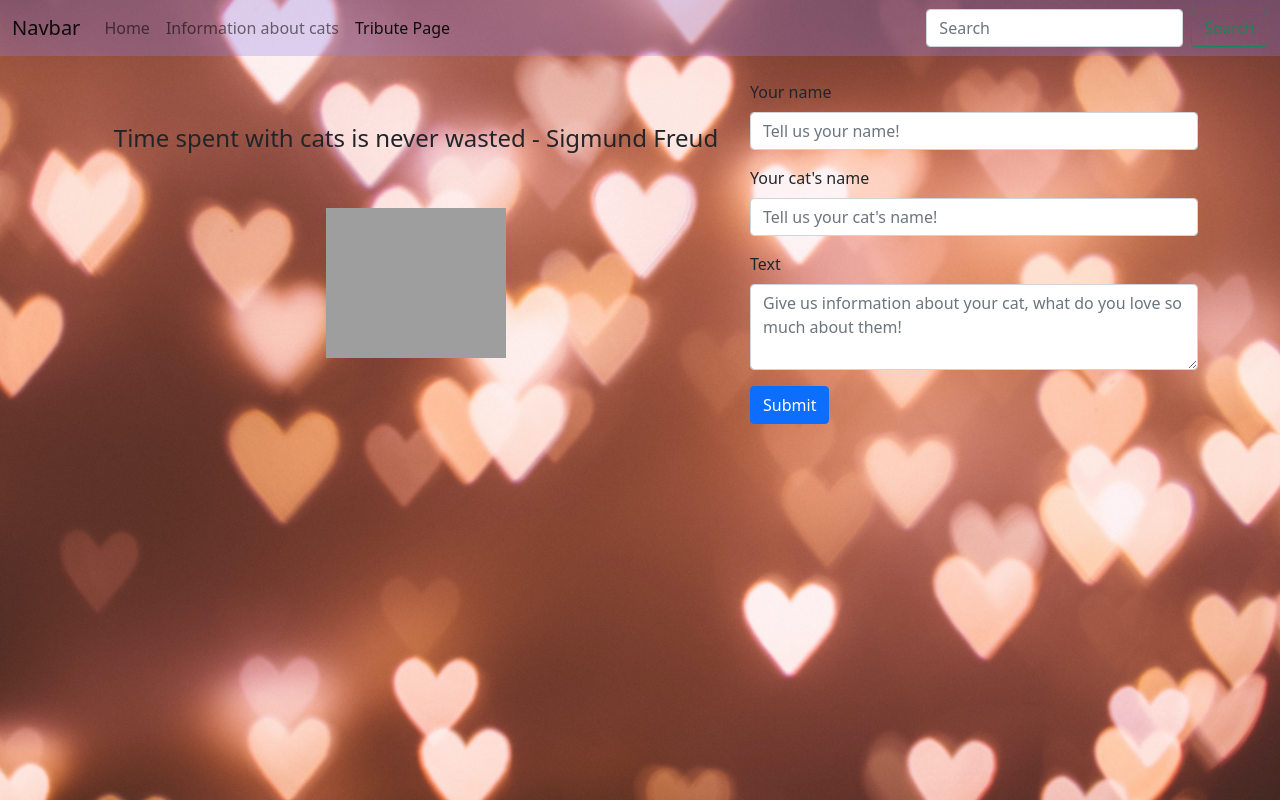
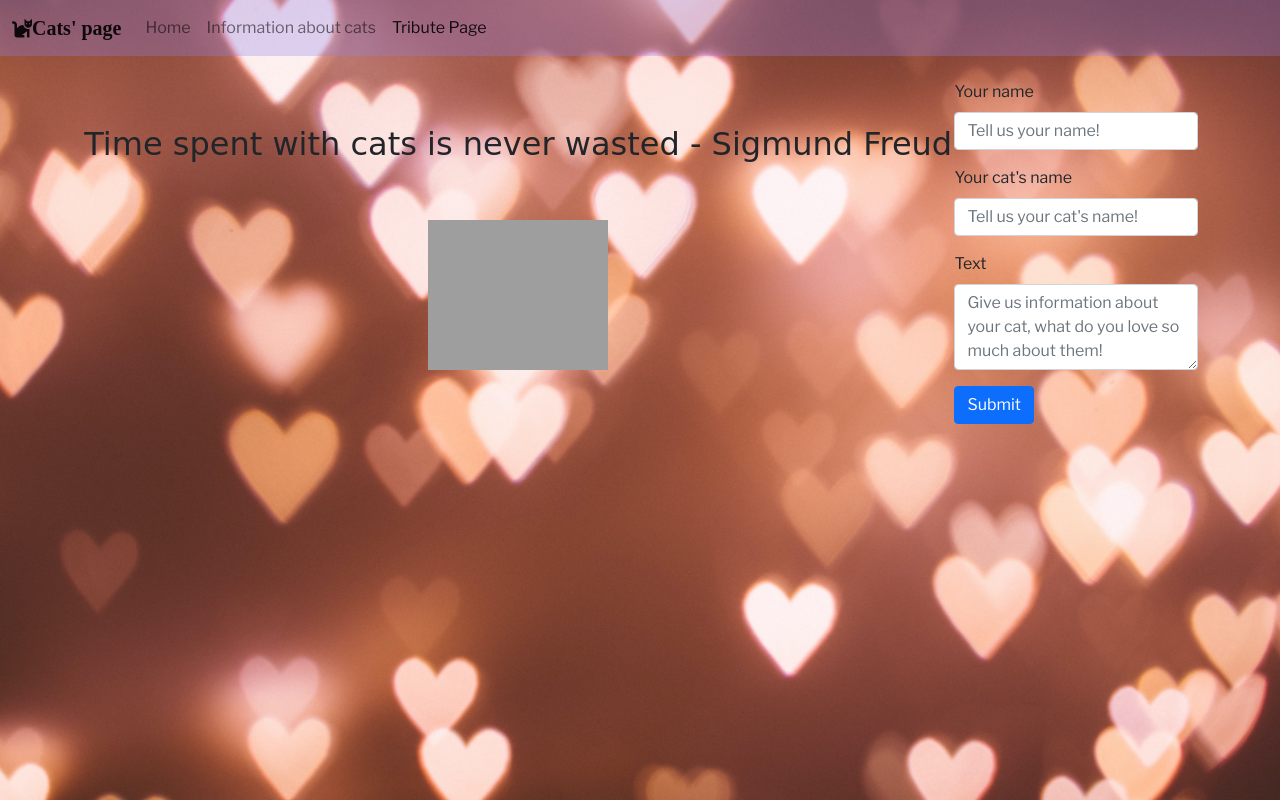
Before and after one commit to danielabrailo/Hackathon1, a plain HTML site: page tribute.html in a window 1280 px wide. Drawn offline with nearby package versions, Linux system fonts and the light colour scheme; grey boxes are pictures that could not be loaded; a web font is replaced by a local one.

Commit message:
updates styles

```diff
--- a/info-style.css
+++ b/info-style.css
@@ -1,3 +1,7 @@
+* {
+  font-family: "Libre Franklin", sans-serif;
+}
+
 .navbar {
   background-color: rgb(245, 179, 191);
 }
@@ -11,8 +15,9 @@ body {
 }
 
 .container {
-  padding-top: 20vh;
+  padding-top: 25vh;
   height: 50vh;
+  width: 100vh;
   display: flex;
   align-items: center;
   justify-content: center;
--- a/script.js
+++ b/script.js
@@ -1,3 +1,4 @@
+// Changing the background image
 let backImg = document.getElementById("backImg");
 let imgBtn = document.getElementById("imgBtn");
 
@@ -17,6 +18,7 @@ function changeBackground() {
     backImg.style = backImages[Math.floor(Math.random()*backImages.length)];
 }
 
+// Changing the style of the button
 
 function changeColor() {
     imgBtn.style.backgroundColor = "red";
--- a/style.css
+++ b/style.css
@@ -1,3 +1,7 @@
+* {
+  font-family: "Libre Franklin", sans-serif;
+}
+
 .navbar {
   background-color: rgb(245, 179, 191);
 }
--- a/tribute-style.css
+++ b/tribute-style.css
@@ -1,3 +1,13 @@
+* {
+  font-family: "Libre Franklin", sans-serif;
+}
+
+#quote {
+  font-family: "Style Script", cursive;
+  font-size: 4vh;
+  text-align: center;
+}
+
 .navbar {
   background-color: rgba(147, 131, 235, 0.3);
 }
--- a/tribute.html
+++ b/tribute.html
@@ -3,6 +3,13 @@
 <head>
     <link rel="stylesheet" type="text/css" href="tribute-style.css">
     <link href="https://cdn.jsdelivr.net/npm/bootstrap@5.0.2/dist/css/bootstrap.min.css" rel="stylesheet" integrity="sha384-EVSTQN3/azprG1Anm3QDgpJLIm9Nao0Yz1ztcQTwFspd3yD65VohhpuuCOmLASjC" crossorigin="anonymous">
+    <link rel="stylesheet" href="https://cdnjs.cloudflare.com/ajax/libs/font-awesome/5.15.3/css/all.min.css">
+    <link rel="preconnect" href="https://fonts.googleapis.com">
+    <link rel="preconnect" href="https://fonts.gstatic.com" crossorigin>
+    <link rel="preconnect" href="https://fonts.googleapis.com">
+    <link rel="preconnect" href="https://fonts.gstatic.com" crossorigin>
+    <link href="https://fonts.googleapis.com/css2?family=Libre+Franklin&display=swap" rel="stylesheet">
+    <link href="https://fonts.googleapis.com/css2?family=Style+Script&display=swap" rel="stylesheet">
 
     <title>Tribute</title>
 </head>
@@ -11,7 +18,7 @@
   <!-- Navbar -->
     <nav class="navbar fixed-top navbar-expand-lg navbar-light";">
         <div class="container-fluid">
-          <a class="navbar-brand" href="#">Navbar</a>
+          <a class="navbar-brand" href="index.html"> <i class="fas fa-cat">Cats' page</i></a>
           <button class="navbar-toggler" type="button" data-bs-toggle="collapse" data-bs-target="#navbarSupportedContent" aria-controls="navbarSupportedContent" aria-expanded="false" aria-label="Toggle navigation">
             <span class="navbar-toggler-icon"></span>
           </button>
@@ -27,10 +34,6 @@
                 <a class="nav-link active" aria-current="page" href="#">Tribute Page</a>
               </li>
             </ul>
-            <form class="d-flex">
-              <input class="form-control me-2" type="search" placeholder="Search" aria-label="Search">
-              <button class="btn btn-outline-success" type="submit">Search</button>
-            </form>
           </div>
         </div>
       </nav>
@@ -39,7 +42,7 @@
 
       <!-- Input form to fill information about the cat -->
       <div class="container">
-        <div class="left"><p>Time spent with cats is never wasted - Sigmund Freud</p> <br>
+        <div class="left"><p id="quote">Time spent with cats is never wasted - Sigmund Freud</p> <br>
             <img id="image" src="./img/05.jpg" alt="Cat picture" height="150px" width="180px">
         </div>
         <div class="forms">
```
Also changed, not shown: index.html (+8 -6 lines), info.html (+9 -7 lines), info-script.js (line endings or trailing spaces).
